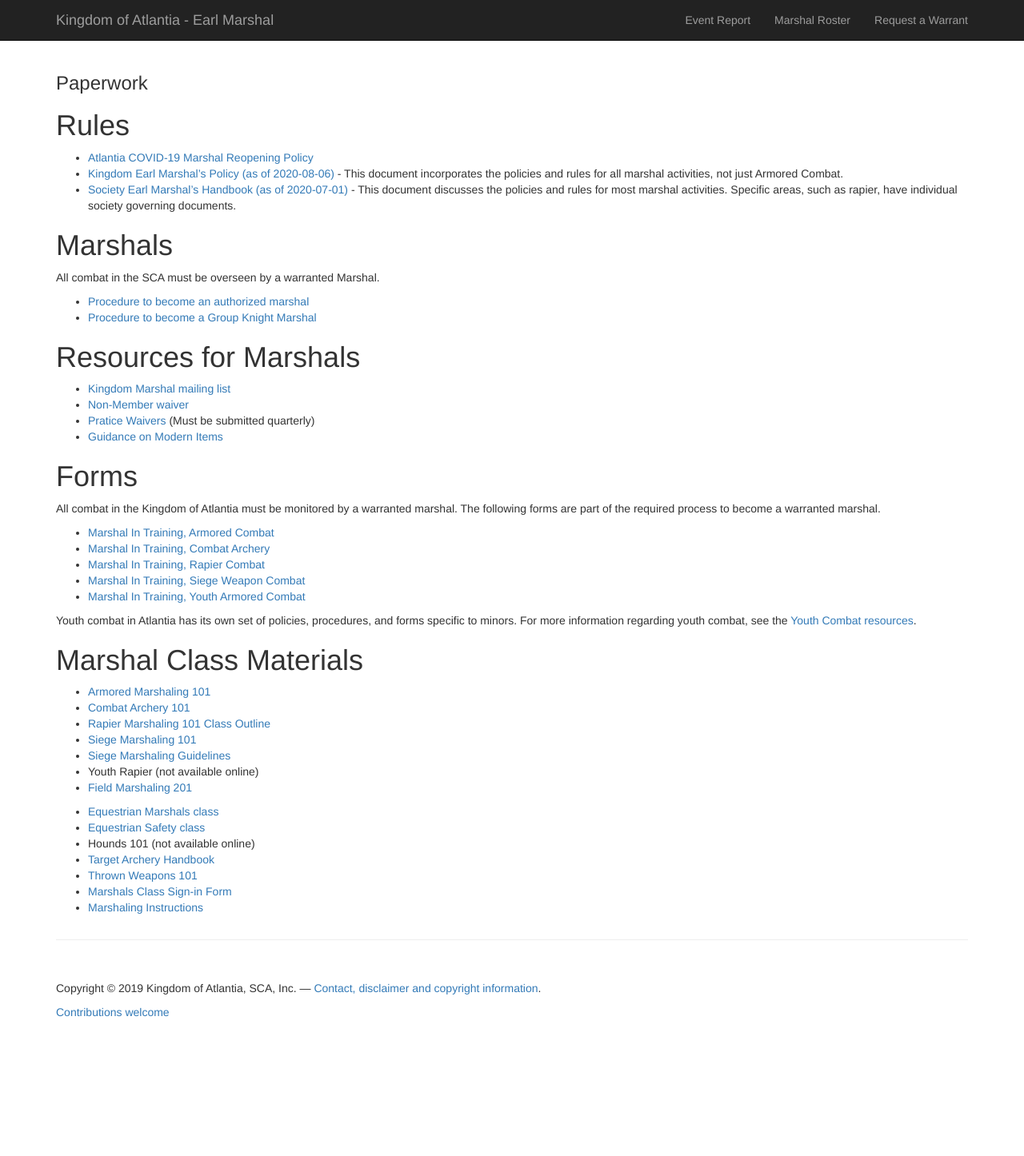
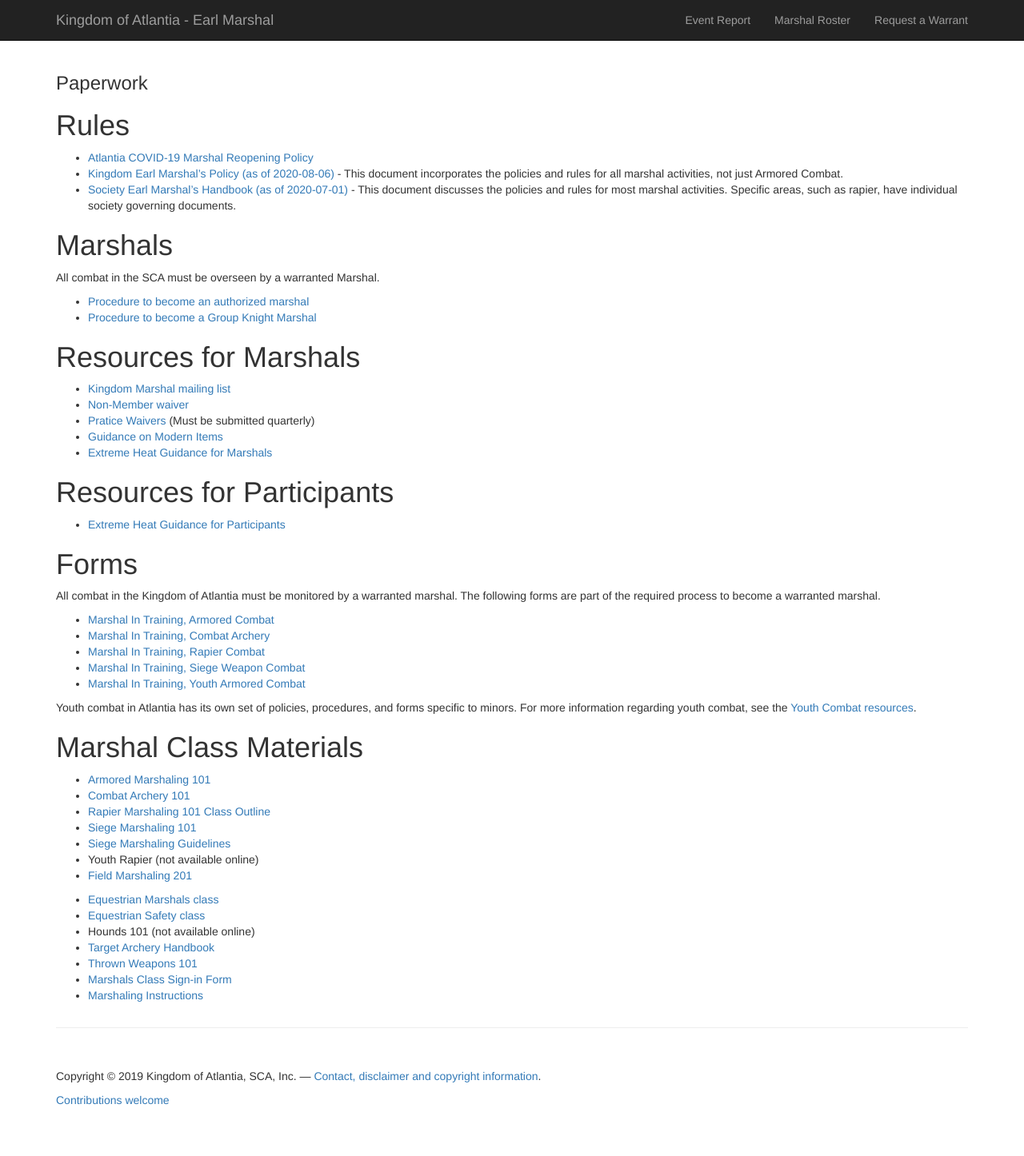
Before and after one commit to academie-de-espee/earl-marshal, a Jekyll site: the page built from paperwork.md, in a window 1280 px wide. Shown: the whole page at 80% size. Built offline with Jekyll 4.4.1, drawn with Linux system fonts in a browser that asks for light colours; before the commit the page ends 1336 px from its top, so only the background shows below that.

Commit message:
add extreme heat guidance

```diff
--- a/paperwork.md
+++ b/paperwork.md
@@ -19,6 +19,10 @@ All combat in the SCA must be overseen by a warranted Marshal.
 * [Non-Member waiver](http://www.sca.org/docs/pdf/rosterwaiver.pdf)
 * [Pratice Waivers](http://atlantia.sca.org/offices/seneschal/atlantia-waiver-secretary) (Must be submitted quarterly)
 * [Guidance on Modern Items](/procedures/modern)
+* [Extreme Heat Guidance for Marshals](/documents/heat-guidance/for-marshals.pdf)
+
+# Resources for Participants
+* [Extreme Heat Guidance for Participants](/documents/heat-guidance/for-participants.pdf)
 
 # Forms
 
```
Also changed, not shown: 2 other files.
